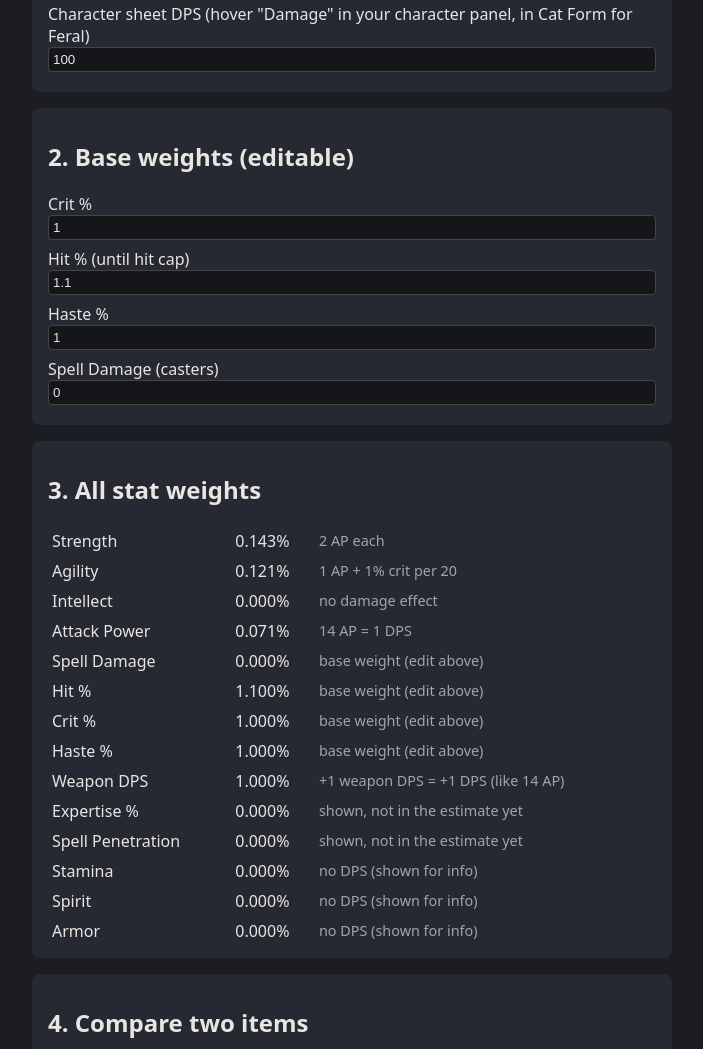
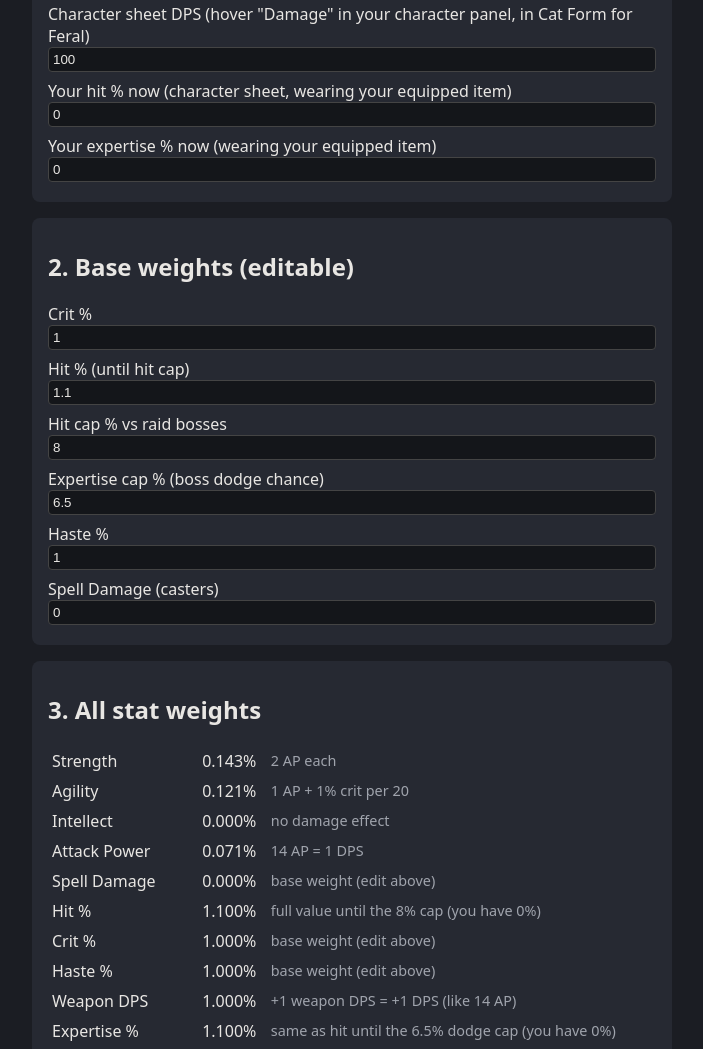
Before and after one commit to jik1000/wow-gear-sim, a website: page index.html in a window 1280 px wide. Shown: the part 369-1418 px from the top of the page, without its empty margins (288-991 px from the left). Drawn offline with Linux system fonts and the light colour scheme.

Commit message:
Cap hit and expertise in the DPS estimate
Add boxes for current hit % and expertise %, editable caps (8% melee and
ranged, 17% spells, 6.5% expertise vs raid bosses) and a dual-wield
checkbox. Hit and expertise now count fully up to their cap and nothing
after it; for dual wielders, hit from 8% to 27% counts at half value
(auto attacks only). Expertise is weighted like hit and hidden for casters.

Co-Authored-By: Claude Opus 5.5 <noreply@anthropic.com>

```diff
--- a/app.js
+++ b/app.js
@@ -15,7 +15,13 @@
 //   - 1% crit per 20 Agility (Warrior, Paladin, Shaman, Druid), 29 (Rogue), 53 (Hunter)
 //   - 1% spell crit per 54-60 Intellect (Paladin 54 ... Warlock 60)
 //   - Melee crits do +100% damage, spell crits +50%
-//   - Raid bosses: melee misses 9%, spells miss 16%
+//
+// Hit and Expertise caps vs raid bosses (community numbers from the WoW Forever
+// character sheet; Blizzard hasn't published them, so they are editable on the page):
+//   - Hit cap: 8% melee and ranged, 17% spells, 27% for dual-wield auto attacks
+//   - Expertise cap: 6.5% removes the boss's dodge chance (attacking from behind)
+//   https://conquestcapped.com/guides/wow-forever/wow-forever-hit-cap/
+//   https://www.icy-veins.com/wow-forever/feral-druid-melee-dps-and-tank-pve-stat-priority
 
 // One entry per damage spec.
 //   kind:       "physical" (uses Attack Power) or "caster" (uses Spell Damage)
@@ -52,15 +58,33 @@ const SPECS = {
 // Starting values for the base weights (% DPS per +1%). You can edit them on the page.
 //   Crit: physical crits add +100% damage, so +1% crit is about +1% DPS.
 //         Spell crits add +50%, so about +0.5%.
-//   Hit:  vs a boss you miss 9% (melee) or 16% (spells). Each 1% hit removes a
-//         miss, about 1 / 0.91 = 1.1% (melee) or 1 / 0.84 = 1.2% (spells) more damage.
+//   Hit:  vs a boss you miss 8% (melee) or 17% (spells). Each 1% hit removes a
+//         miss, about 1 / 0.92 = 1.1% (melee) or 1 / 0.83 = 1.2% (spells) more damage.
 //         This only holds until you reach the hit cap.
+//   Expertise uses the hit weight: a dodged attack does no damage, just like a miss.
 //   Haste: +1% attack/cast speed is about +1% DPS.
 //   Spell Damage: ESTIMATE, because it depends on your spells and your gear.
 const BASE = {
   physical: { crit: 1.0, hit: 1.1, haste: 1.0, spell: 0 },
   caster:   { crit: 0.5, hit: 1.2, haste: 1.0, spell: 0.08 },
 };
+
+// Default caps (editable on the page).
+const CAPS = {
+  physical: { hit: 8, expertise: 6.5 },
+  caster:   { hit: 17, expertise: 0 },
+};
+// Dual wielding: auto attacks miss much more, so hit keeps helping them up to 27%.
+// Past the normal cap only auto attacks benefit, which we estimate as half your damage.
+const DUAL_WIELD_HIT_CAP = 27;
+const DUAL_WIELD_AUTO_SHARE = 0.5;
+// Specs that can dual wield, and whether the checkbox starts ticked.
+const DUAL_WIELD_SPECS = {
+  "Rogue/Assassination": true, "Rogue/Combat": true, "Rogue/Subtlety": true,
+  "Warrior/Fury": true, "Warrior/Arms": false, "Shaman/Enhancement": false,
+};
+
+const clamp = (x, low, high) => Math.min(high, Math.max(low, x));
 
 // The stats shown in the compare table.
 // Stamina, Spirit and Armor don't add damage (weight 0), but they are shown
@@ -99,8 +123,17 @@ function loadBaseWeights() {
   $("b-hit").value = b.hit;
   $("b-haste").value = b.haste;
   $("b-spell").value = b.spell;
-  // The character-sheet DPS box only matters for physical specs.
-  $("sheet-row").hidden = spec().kind !== "physical";
+  // The character-sheet DPS box and Expertise only matter for physical specs.
+  const physical = spec().kind === "physical";
+  $("sheet-row").hidden = !physical;
+  $("cur-exp-row").hidden = !physical;
+  $("exp-cap-row").hidden = !physical;
+  $("hit-cap").value = CAPS[spec().kind].hit;
+  $("exp-cap").value = CAPS[spec().kind].expertise;
+  // Show the dual-wield checkbox only for specs that can dual wield.
+  const dwKey = $("class-select").value + "/" + $("spec-select").value;
+  $("dw-row").hidden = !(dwKey in DUAL_WIELD_SPECS);
+  $("dual-wield").checked = DUAL_WIELD_SPECS[dwKey] === true;
   // Feral Attack Power and school spell damage depend on the spec, so refill
   // those two boxes for items picked in the search.
   for (const side of ["old", "new"]) {
@@ -246,17 +279,36 @@ function update() {
   const ap = s.kind === "physical" && sheetDps > 0 ? 100 / (14 * sheetDps) : 0;
 
   const fromCrit = (perCrit) => (perCrit ? crit / perCrit : 0);
+
+  // --- Hit and Expertise with caps ---
+  // "Useful hit" for a given hit %: full value up to the cap, then (dual wield only)
+  // half value up to 27%, then nothing.
+  const physical = s.kind === "physical";
+  const hitCap = num("hit-cap"), curHit = num("cur-hit");
+  const dualWield = !$("dw-row").hidden && $("dual-wield").checked;
+  const usefulHit = (h) => clamp(h, 0, hitCap) +
+    (dualWield ? DUAL_WIELD_AUTO_SHARE * clamp(h - hitCap, 0, DUAL_WIELD_HIT_CAP - hitCap) : 0);
+  // Expertise: full value until the boss's dodge chance is gone. Casters don't use it.
+  const expCap = physical ? num("exp-cap") : 0, curExp = num("cur-exp");
+  const usefulExp = (e) => clamp(e, 0, expCap);
+  const expWeight = physical ? hit : 0; // a dodge is worth the same as a miss
+
+  // The weight shown in the table = what +1% would give you right now.
+  const hitNow = curHit < hitCap ? hit
+               : dualWield && curHit < DUAL_WIELD_HIT_CAP ? hit * DUAL_WIELD_AUTO_SHARE : 0;
+  const expNow = curExp < expCap ? expWeight : 0;
+
   const weights = {
     "Strength":     s.strAP * ap,
     "Agility":      s.agiAP * ap + fromCrit(s.agiPerCrit),
     "Intellect":    fromCrit(s.intPerCrit),
     "Attack Power": ap,
     "Spell Damage": spell,
-    "Hit %": hit, "Crit %": crit, "Haste %": haste,
+    "Hit %": hitNow, "Crit %": crit, "Haste %": haste,
     // Weapon DPS: +1 weapon DPS adds 1 DPS, the same as 14 Attack Power.
     "Weapon DPS":   s.weapon ? 14 * ap : 0,
-    // Read from items, but not counted yet: they need cap rules (planned next).
-    "Expertise %": 0, "Spell Penetration": 0,
+    "Expertise %":  expNow,
+    "Spell Penetration": 0, // read from items, but not counted yet
     "Stamina": 0, "Spirit": 0, "Armor": 0, // survival stats: no DPS
   };
 
@@ -268,7 +320,12 @@ function update() {
     "Intellect":    s.intPerCrit ? `1% spell crit per ${s.intPerCrit}` : "no damage effect",
     "Attack Power": s.kind === "physical" ? "14 AP = 1 DPS" : "not used by casters",
     "Weapon DPS":   s.weapon ? "+1 weapon DPS = +1 DPS (like 14 AP)" : "not used by casters",
-    "Expertise %":  "shown, not in the estimate yet",
+    "Hit %":        curHit < hitCap ? `full value until the ${hitCap}% cap (you have ${curHit}%)`
+                  : hitNow ? `past ${hitCap}%: only dual-wield auto attacks gain, until ${DUAL_WIELD_HIT_CAP}%`
+                  : `you're at the cap: no more value`,
+    "Expertise %":  !physical ? "not used by casters"
+                  : curExp < expCap ? `same as hit until the ${expCap}% dodge cap (you have ${curExp}%)`
+                  : "you're at the cap: no more value",
     "Spell Penetration": "shown, not in the estimate yet",
     "Stamina":      "no DPS (shown for info)",
     "Spirit":       "no DPS (shown for info)",
@@ -280,8 +337,25 @@ function update() {
   ).join("");
 
   // Add up (new - old) x weight for every stat.
+  // Hit and Expertise are different: swapping items moves you along the cap, so we
+  // compare your useful hit before and after the swap. Your current hit already
+  // includes the equipped item, so it's at least that item's hit.
+  const capped = {
+    "Hit %":       { useful: usefulHit, now: curHit, weight: hit },
+    "Expertise %": { useful: usefulExp, now: curExp, weight: expWeight },
+  };
   let percent = 0;
-  STATS.forEach((stat, i) => (percent += (num("new" + i) - num("old" + i)) * weights[stat]));
+  STATS.forEach((stat, i) => {
+    const oldValue = num("old" + i), newValue = num("new" + i);
+    const c = capped[stat];
+    if (c) {
+      const before = Math.max(c.now, oldValue);
+      const after = before - oldValue + newValue;
+      percent += (c.useful(after) - c.useful(before)) * c.weight;
+    } else {
+      percent += (newValue - oldValue) * weights[stat];
+    }
+  });
 
   const sign = percent >= 0 ? "+" : "";
   const result = $("result");
@@ -294,5 +368,6 @@ $("class-select").addEventListener("change", fillSpecs);
 $("spec-select").addEventListener("change", loadBaseWeights);
 // Re-calculate on every keystroke in a box (dropdowns are handled above).
 document.addEventListener("input", (e) => { if (e.target.tagName === "INPUT") update(); });
+$("dual-wield").addEventListener("change", update); // the checkbox
 
 fillSpecs(); // start up the page
--- a/index.html
+++ b/index.html
@@ -30,12 +30,22 @@
     <label id="sheet-row">Character sheet DPS (hover "Damage" in your character
       panel, in Cat Form for Feral)
       <input id="sheet-dps" type="number" value="100"></label>
+    <!-- Hit and Expertise stop helping at a cap, so we need to know where you are now -->
+    <label>Your hit % now (character sheet, wearing your equipped item)
+      <input id="cur-hit" type="number" step="any" value="0"></label>
+    <label id="cur-exp-row">Your expertise % now (wearing your equipped item)
+      <input id="cur-exp" type="number" step="any" value="0"></label>
+    <label id="dw-row" class="check">
+      <input id="dual-wield" type="checkbox"> I dual wield (two one-handed weapons)</label>
   </section>
 
   <section>
     <h2>2. Base weights (editable)</h2>
     <label>Crit % <input id="b-crit" type="number" step="0.1"></label>
     <label>Hit % (until hit cap) <input id="b-hit" type="number" step="0.1"></label>
+    <label>Hit cap % vs raid bosses <input id="hit-cap" type="number" step="any"></label>
+    <label id="exp-cap-row">Expertise cap % (boss dodge chance)
+      <input id="exp-cap" type="number" step="any"></label>
     <label>Haste % <input id="b-haste" type="number" step="0.1"></label>
     <label>Spell Damage (casters) <input id="b-spell" type="number" step="0.01"></label>
   </section>
--- a/style.css
+++ b/style.css
@@ -71,5 +71,8 @@ label { display: block; margin-bottom: 8px; }
 .q-Epic { color: #a335ee; }
 .q-Legendary { color: #ff8000; }
 
+/* A checkbox sits in front of its text instead of filling the whole row */
+label.check input { width: auto; margin-right: 6px; }
+
 /* Make sure hidden things stay hidden */
 [hidden] { display: none; }
```
